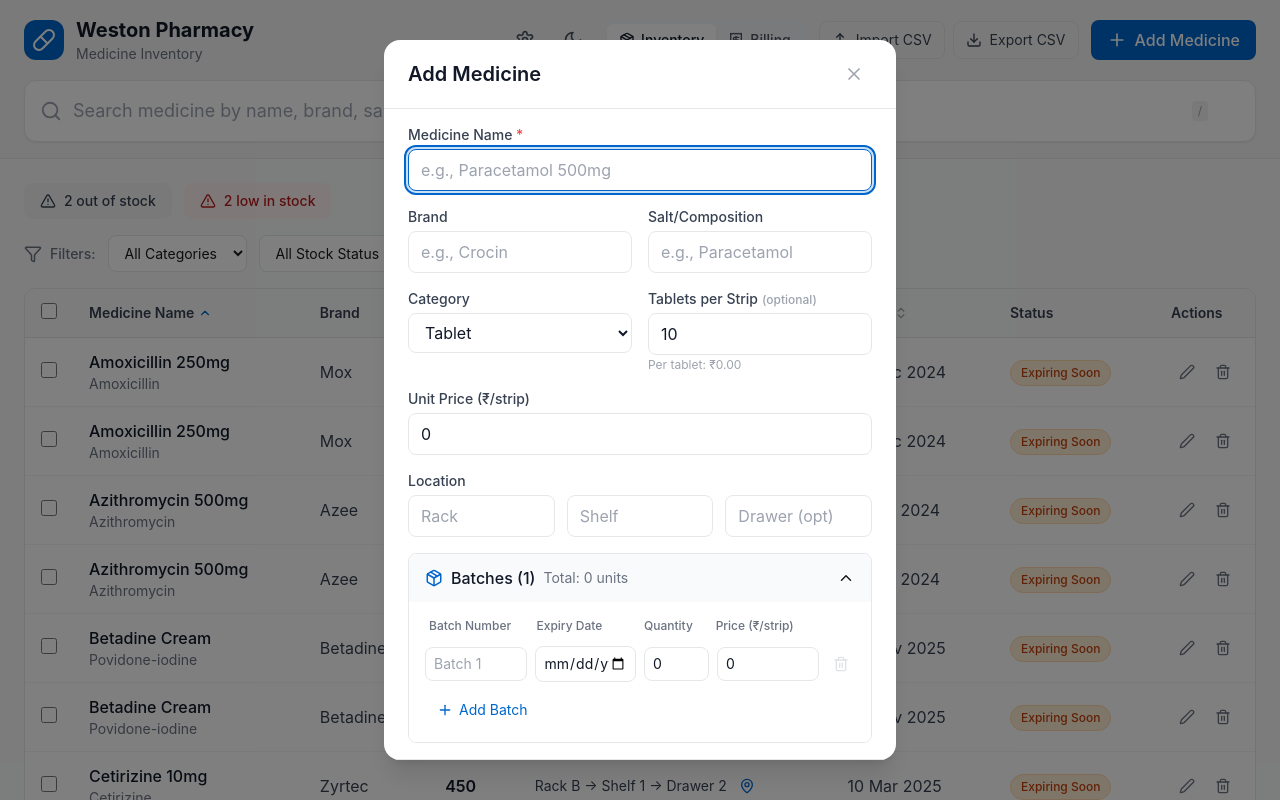
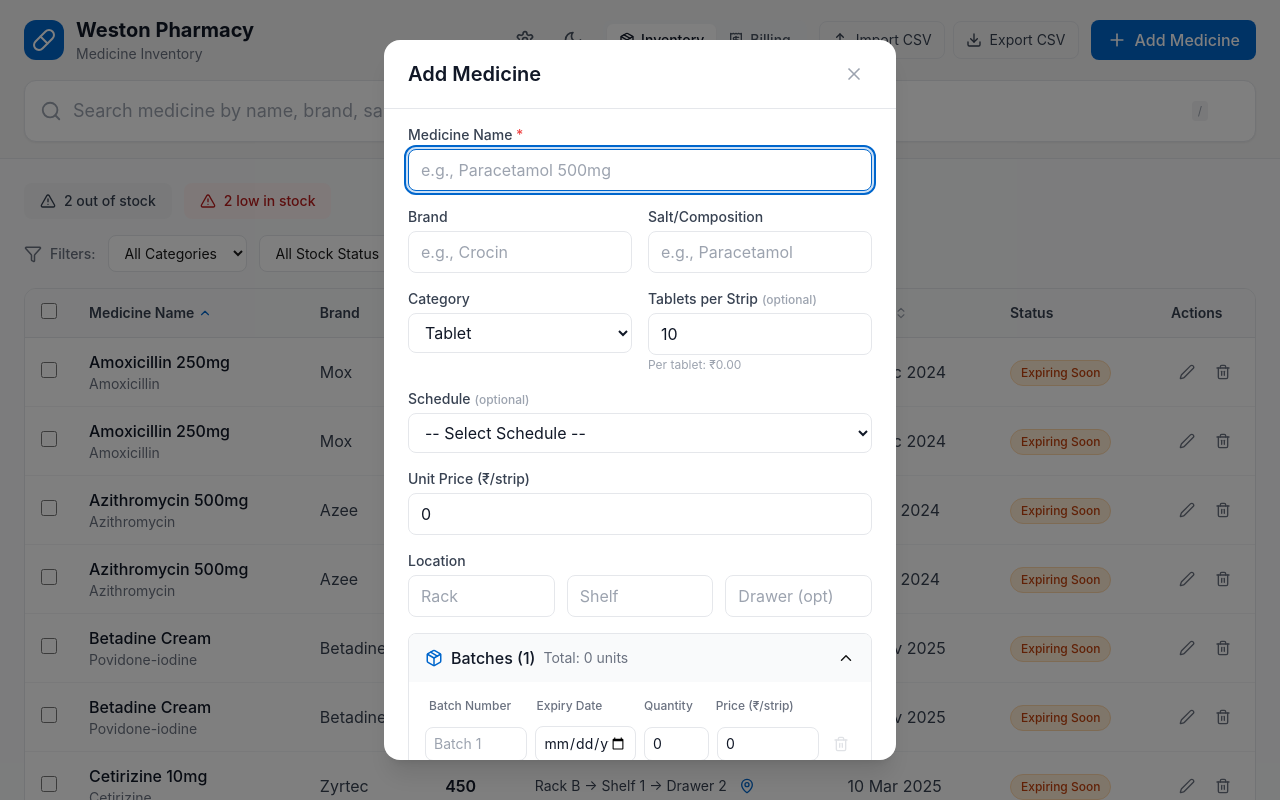
Before and after one commit to MohammedZaheerHussain/Western-Pharmacy, a React (Vite) app: page / in a window 1280 px wide. Both pictures are taken after a click on the button "Add Medicine". Shown: the top 800 px of the page. Built offline with nearby package versions, Linux system fonts and the light colour scheme.

Commit message:
feat: Add optional Schedule dropdown for medicines
- Added MedicineSchedule type (OTC, G, H, H1, X, C, C1, E1)
- Schedule field is optional
- Shows schedule description in dropdown
- Useful for tracking prescription/control requirements

```diff
--- a/src/components/MedicineModal.tsx
+++ b/src/components/MedicineModal.tsx
@@ -2,7 +2,7 @@
 // Supports multi-batch entry with dynamic batch rows
 
 import { useState, useEffect, useRef } from 'react';
-import { Medicine, MedicineCategory, MEDICINE_CATEGORIES, MedicineLocation } from '../types/medicine';
+import { Medicine, MedicineCategory, MEDICINE_CATEGORIES, MedicineLocation, MedicineSchedule, MEDICINE_SCHEDULES } from '../types/medicine';
 import { X, ChevronDown, ChevronUp, Clock, Plus, Trash2, Package } from 'lucide-react';
 import { generateBatchId } from '../services/storage';
 
@@ -27,6 +27,7 @@ export interface MedicineFormData {
     brand: string;
     salt: string;
     category: MedicineCategory;
+    schedule?: MedicineSchedule; // Optional drug schedule
     tabletsPerStrip: number; // Tablets per strip (for loose medicine billing)
     unitPrice: number;
     location: MedicineLocation;
@@ -54,6 +55,7 @@ const initialFormData: MedicineFormData = {
     brand: '',
     salt: '',
     category: 'Tablet',
+    schedule: undefined, // Optional
     tabletsPerStrip: 10, // Default for tablets
     unitPrice: 0,
     location: { rack: '', shelf: '', drawer: '' },
@@ -112,6 +114,7 @@ export function MedicineModal({ isOpen, medicine, onClose, onSave }: MedicineMod
                     brand: medicine.brand,
                     salt: medicine.salt,
                     category: medicine.category,
+                    schedule: medicine.schedule,
                     tabletsPerStrip: medicine.tabletsPerStrip || 1,
                     unitPrice: medicine.unitPrice || 0,
                     location: { ...medicine.location },
@@ -371,6 +374,28 @@ export function MedicineModal({ isOpen, medicine, onClose, onSave }: MedicineMod
                             </div>
                         </div>
 
+                        {/* Schedule (Optional) */}
+                        <div>
+                            <label className="block text-sm font-medium text-gray-700 dark:text-gray-300 mb-1">
+                                Schedule
+                                <span className="text-xs text-gray-400 ml-1">(optional)</span>
+                            </label>
+                            <select
+                                value={formData.schedule || ''}
+                                onChange={(e) => updateField('schedule', e.target.value as MedicineSchedule || undefined)}
+                                className="w-full px-3 py-2 rounded-lg border border-gray-200 dark:border-gray-600
+                                         bg-white dark:bg-gray-800 text-gray-900 dark:text-gray-100
+                                         focus:border-medical-blue focus:ring-2 focus:ring-medical-blue/20"
+                            >
+                                <option value="">-- Select Schedule --</option>
+                                {MEDICINE_SCHEDULES.map(sch => (
+                                    <option key={sch.value} value={sch.value} title={sch.description}>
+                                        {sch.label} - {sch.description}
+                                    </option>
+                                ))}
+                            </select>
+                        </div>
+
                         {/* Unit Price */}
                         <div>
                             <label className="block text-sm font-medium text-gray-700 dark:text-gray-300 mb-1">
--- a/src/types/medicine.ts
+++ b/src/types/medicine.ts
@@ -33,6 +33,7 @@ export interface Medicine {
     brand: string;
     salt: string;
     category: MedicineCategory;
+    schedule?: MedicineSchedule; // Optional drug schedule (OTC, G, H, H1, X, C/C1, E1)
 
     // Tablet/Strip configuration for loose medicine billing
     // tabletsPerStrip: Number of tablets in one strip (default: 1 for non-strip items)
@@ -74,6 +75,20 @@ export const MEDICINE_CATEGORIES: MedicineCategory[] = [
     'Drops',
     'Powder',
     'Other'
+];
+
+// Drug Schedule Types (Indian NDPS & Drug Schedule)
+export type MedicineSchedule = 'OTC' | 'G' | 'H' | 'H1' | 'X' | 'C' | 'C1' | 'E1';
+
+export const MEDICINE_SCHEDULES: { value: MedicineSchedule; label: string; description: string }[] = [
+    { value: 'OTC', label: 'OTC', description: 'Over The Counter - No prescription needed' },
+    { value: 'G', label: 'G', description: 'General - Advisory only' },
+    { value: 'H', label: 'H', description: 'Hospital - Prescription required' },
+    { value: 'H1', label: 'H1', description: 'Restricted - Rx required, 3yr records' },
+    { value: 'X', label: 'X', description: 'Narcotic - Strict control' },
+    { value: 'C', label: 'C', description: 'NDPS Schedule - Special storage' },
+    { value: 'C1', label: 'C1', description: 'NDPS Schedule - Special storage' },
+    { value: 'E1', label: 'E1', description: 'Emergency - Warning required' },
 ];
 
 export type StockStatus = 'ok' | 'low' | 'expiring' | 'out';
```
